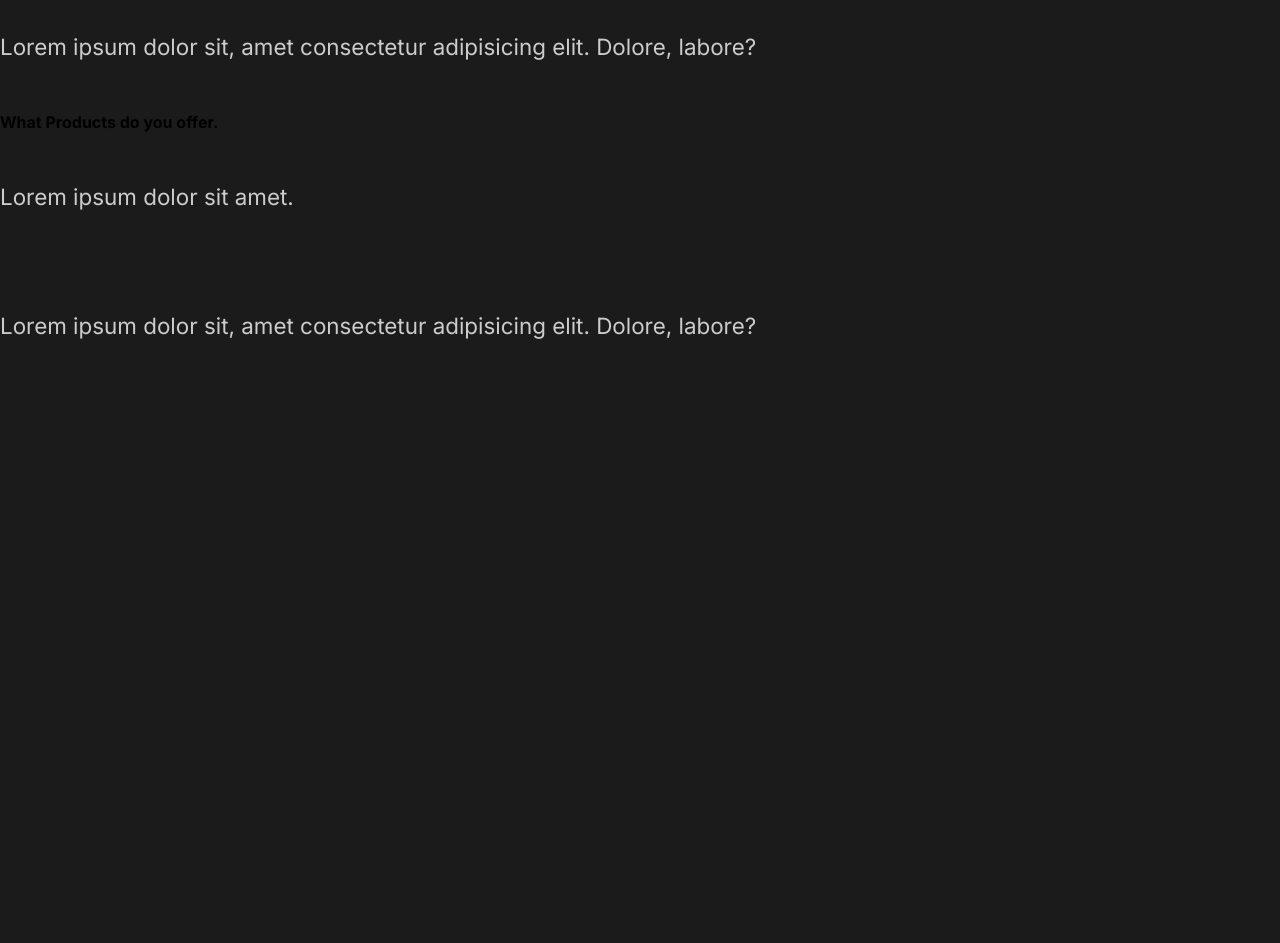
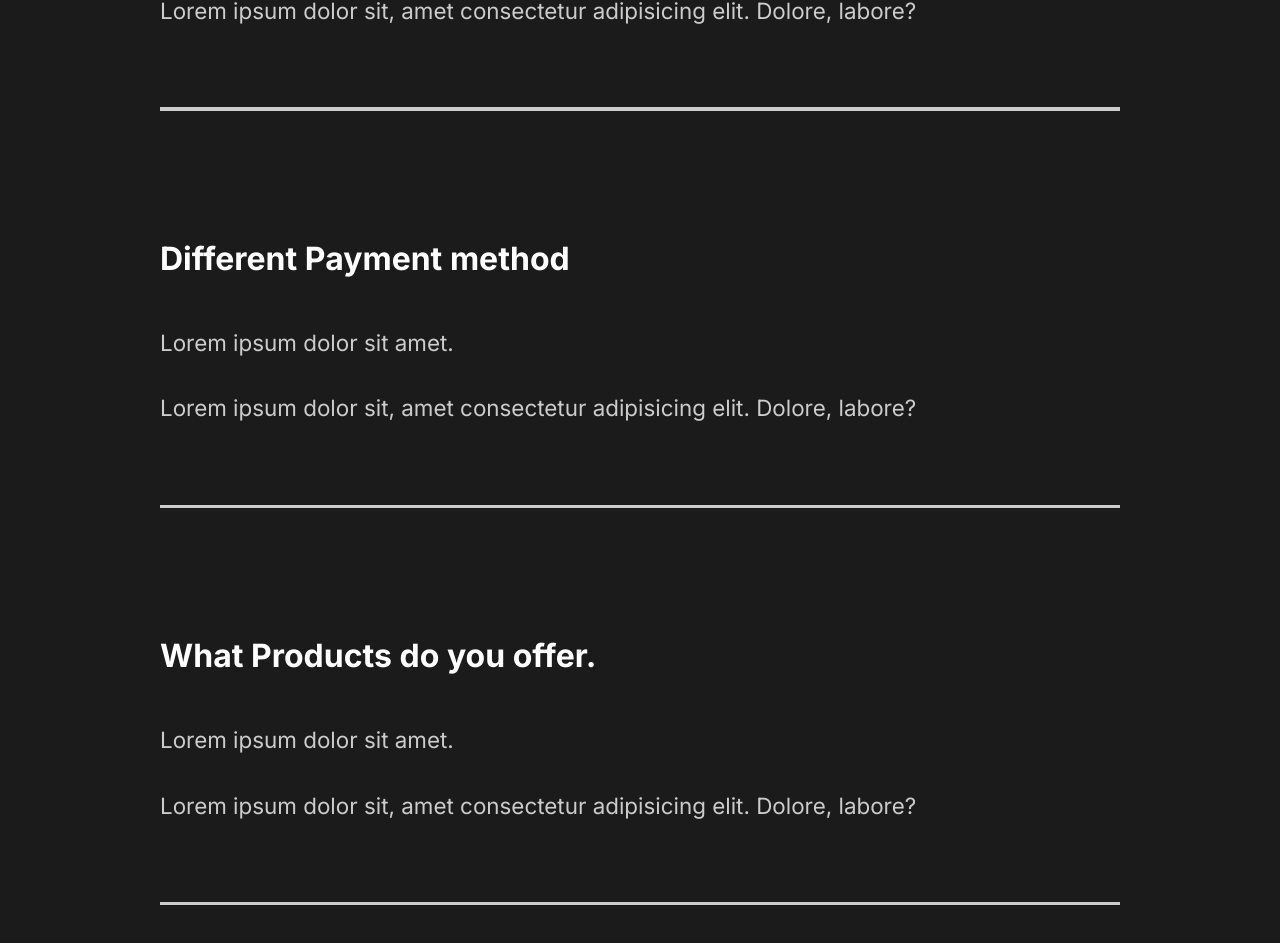
Before and after one commit to M-Rb3/capture, a React (Create React App) app: page / in a window 1280 px wide. Shown: the part 2411-3354 px from the top of the page. Before the commit the page ends 2802 px from the top, so only its background shows below. Built offline with nearby package versions, Linux system fonts and the light colour scheme.

Commit message:
FaqSection style

```diff
--- a/src/components/FaqSection.js
+++ b/src/components/FaqSection.js
@@ -1,8 +1,9 @@
 import React from "react";
-
+import styled from "styled-components";
+import { About } from "../style";
 const FaqSection = () => {
   return (
-    <div className="faq">
+    <Faq>
       <h2>
         Any Question <span>FAQ</span>
       </h2>
@@ -25,6 +26,7 @@
             labore?
           </p>
         </div>
+        <div className="faq-line"></div>
       </div>
       <div className="question">
         <h4>Different Payment method</h4>
@@ -35,6 +37,7 @@
             labore?
           </p>
         </div>
+        <div className="faq-line"></div>
       </div>
       <div className="question">
         <h4>What Products do you offer. </h4>
@@ -45,9 +48,36 @@
             labore?
           </p>
         </div>
+        <div className="faq-line"></div>
       </div>
-    </div>
+    </Faq>
   );
 };
 
+const Faq = styled(About)`
+  display: block;
+  span {
+    display: block;
+  }
+  h2 {
+    padding-bottom: 2rem;
+    font-weight: lighter;
+  }
+  .faq-line {
+    background: #cccccc;
+    height: 0.2rem;
+    margin: 2rem 0rem;
+    width: 100%;
+  }
+  .question {
+    padding: 3rem 0rem;
+    cursor: pointer;
+  }
+  .answer {
+    padding: 2rem 0rem;
+    p {
+      padding: 1rem 0rem;
+    }
+  }
+`;
 export default FaqSection;
--- a/src/components/GlobalStyle.js
+++ b/src/components/GlobalStyle.js
@@ -37,6 +37,7 @@
     }
     h4{
         font-weight:bold;
+        font-size:2rem;
     }
     a{
         font-size:1.1rem;
```
